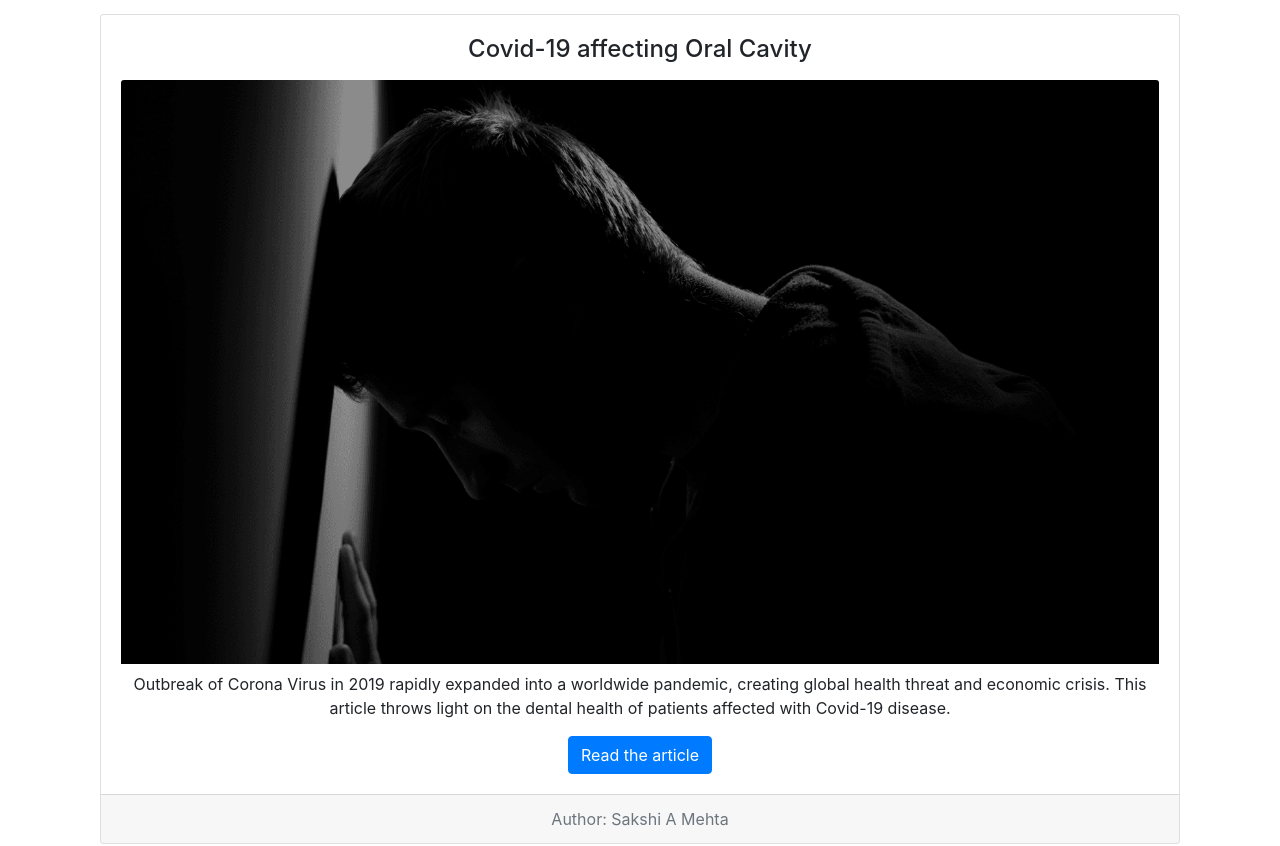
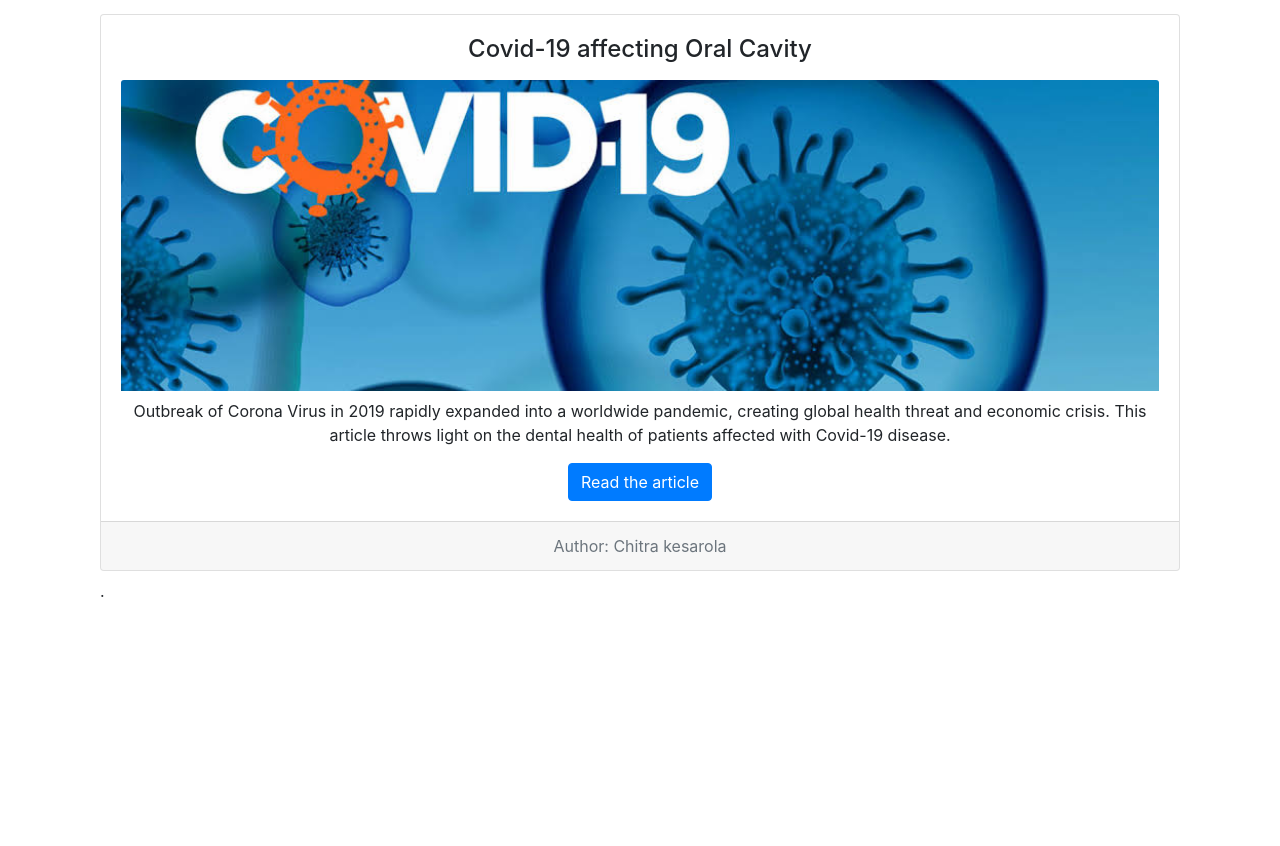
Before and after one commit to maithilpatel008/Denticos-Digest1.0, a website: page blogs/blogs.html in a window 1280 px wide. Shown: the part 3189-4035 px from the top of the page. After the commit the page ends 3848 px from the top, so only its background shows below. Drawn offline with nearby package versions, Linux system fonts and the light colour scheme; a web font is replaced by a local one.

Commit message:
Final Blog updated
All updates completed in 1st release

```diff
--- a/blogs/blogs.html
+++ b/blogs/blogs.html
@@ -114,14 +114,14 @@
                 <div class="card text-center">
                     <div class="card-body">
                         <h4 class="card-title mt-0 mb-3">Covid-19 affecting Oral Cavity</h4>
-                        <img class="card-img-top mb-2" src="./articles/dec/images/OCD-banner.png" alt="Importance of Oral Health in Geriattic Patients">
+                        <img class="card-img-top mb-2" src="./articles/dec/images/covid-19-banner.jpeg" alt="Importance of Oral Health in Geriattic Patients">
                         <p class="card-text">
                             Outbreak of Corona Virus in 2019 rapidly expanded into a worldwide pandemic, creating global health threat and economic crisis. This article throws light on the dental health of patients affected with Covid-19 disease.
                         </p>
-                        <a href="../blogs/articles/dec/obsessive-compulsive-disorder.html" class="btn btn-primary">Read the article</a>
+                        <a href="../blogs/articles/dec/covid-19-affecting-oral-cavities.html" class="btn btn-primary">Read the article</a>
                     </div>
                     <div class="card-footer text-muted">
-                        Author: Sakshi A Mehta
+                        Author: Chitra kesarola
                     </div>
                 </div>
             </div>
```
Also changed, not shown: blogs/articles/dec/covid-19-affecting-oral-cavities.html (+2 -2 lines), blogs/articles/dec/images/covid-19-banner.jpeg (added).
